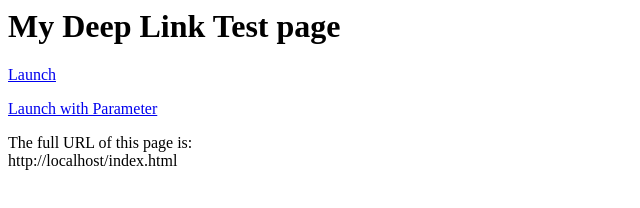
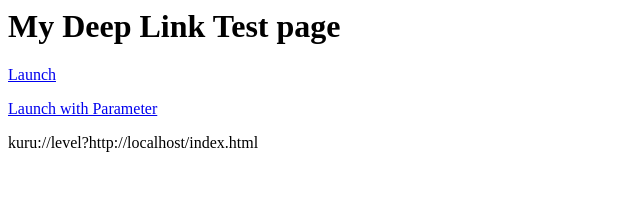
Before and after one commit to baykidrizzle/KuruCustomLevel, a plain HTML site: page index.html in a window 1280 px wide. Shown: the whole page, without its empty margins (0-640 px from the left). Drawn offline with Linux system fonts and the light colour scheme.

Commit message:
gfyjgyjh

```diff
--- a/index.html
+++ b/index.html
@@ -7,9 +7,10 @@
     <p><a href="unitydl://mylink">Launch</a></p>
     <p><a href="unitydl://mylink?parameter">Launch with Parameter</a></p>
 
-    <p id="root"></p>
+    <a><p id="root"></p></a>
     <script>
-        document.getElementById("root").innerHTML = "The full URL of this page is:<br>" + window.location.href;
+        var justLevelInfo = window.location.href.split("?");
+        document.getElementById("root").innerHTML = "kuru://level?" + justLevelInfo;
     </script>
 </body>
 </html>
```
